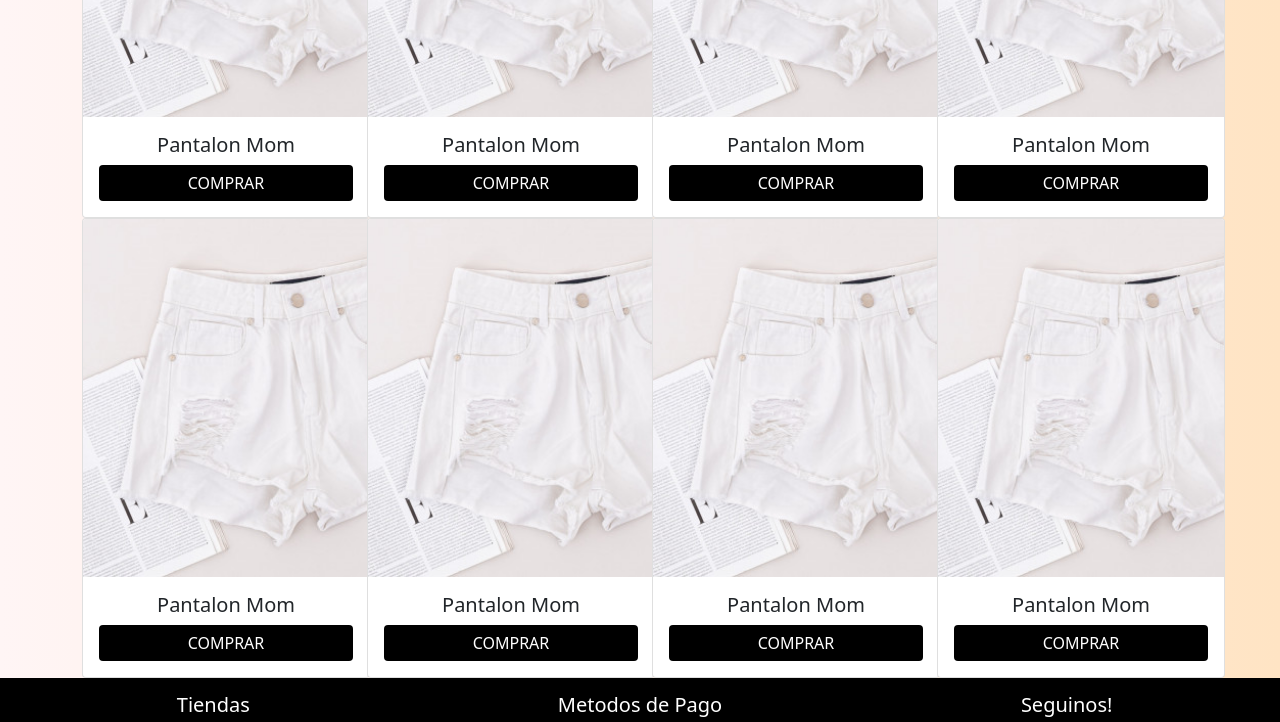
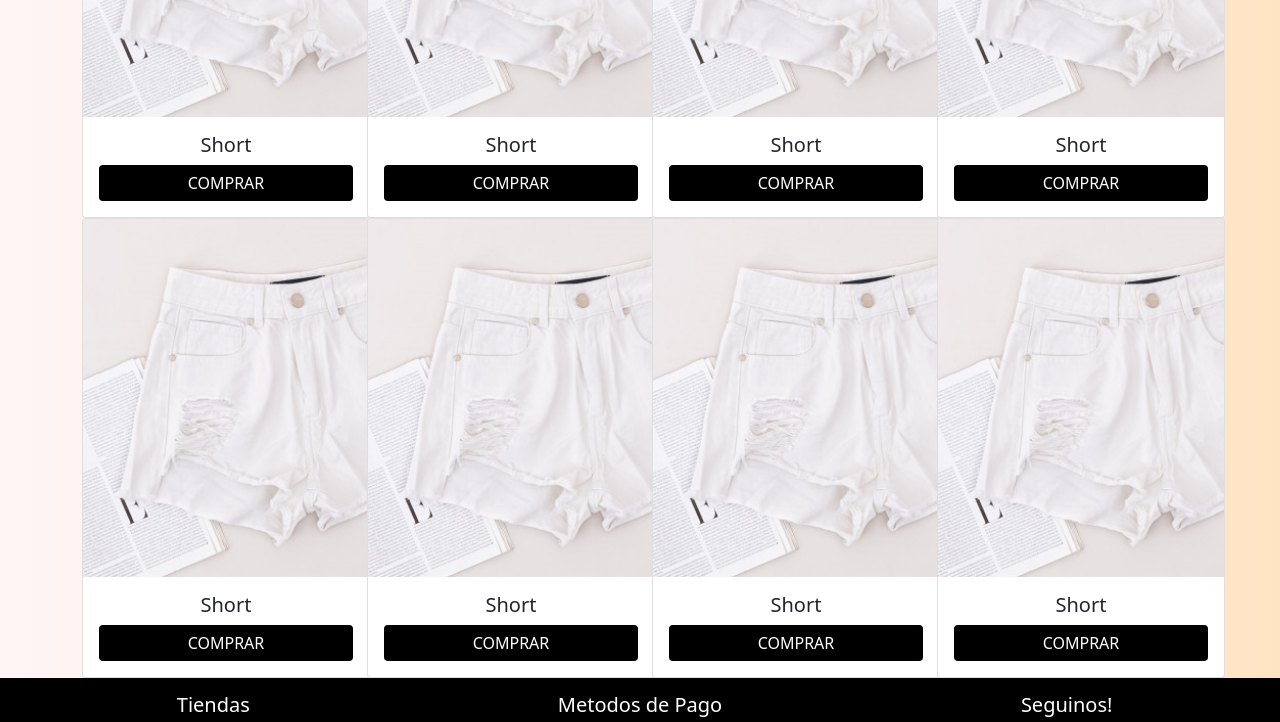
Before and after one commit to JorgelinaColqui/J-C---TRopa, a plain HTML site: page pages/productos/shorts.html in a window 1280 px wide. Shown: the part 580-1302 px from the top of the page. Drawn offline with nearby package versions, Linux system fonts and the light colour scheme.

Commit message:
Correccion de errores

```diff
--- a/pages/productos/shorts.html
+++ b/pages/productos/shorts.html
@@ -64,7 +64,7 @@
                     <div class="card" style="width: 18rem;">
                         <img src="../../img/short 1.jpg" class="card-img-top" alt="short1">
                         <div class="card-body">
-                        <h5 class="card-title text-center">Pantalon Mom</h5>
+                        <h5 class="card-title text-center">Short</h5>
                         <a href="#" class="btn d-flex justify-content-center negro">COMPRAR</a>
                         </div>
                     </div>
@@ -73,7 +73,7 @@
                     <div class="card" style="width: 18rem;">
                         <img src="../../img/short 1.jpg" class="card-img-top" alt="short1">
                         <div class="card-body">
-                        <h5 class="card-title text-center">Pantalon Mom</h5>
+                        <h5 class="card-title text-center">Short</h5>
                         <a href="#" class="btn d-flex justify-content-center negro">COMPRAR</a>
                         </div>
                     </div>
@@ -82,7 +82,7 @@
                     <div class="card" style="width: 18rem;">
                         <img src="../../img/short 1.jpg" class="card-img-top" alt="short1">
                         <div class="card-body">
-                        <h5 class="card-title text-center">Pantalon Mom</h5>
+                        <h5 class="card-title text-center">Short</h5>
                         <a href="#" class="btn d-flex justify-content-center negro">COMPRAR</a>
                         </div>
                     </div>
@@ -91,7 +91,7 @@
                     <div class="card" style="width: 18rem;">
                         <img src="../../img/short 1.jpg" class="card-img-top" alt="short1">
                         <div class="card-body">
-                        <h5 class="card-title text-center">Pantalon Mom</h5>
+                        <h5 class="card-title text-center">Short</h5>
                         <a href="#" class="btn d-flex justify-content-center negro">COMPRAR</a>
                         </div>
                     </div>
@@ -100,7 +100,7 @@
                     <div class="card" style="width: 18rem;">
                         <img src="../../img/short 1.jpg" class="card-img-top" alt="short1">
                         <div class="card-body">
-                        <h5 class="card-title text-center">Pantalon Mom</h5>
+                        <h5 class="card-title text-center">Short</h5>
                         <a href="#" class="btn d-flex justify-content-center negro">COMPRAR</a>
                         </div>
                     </div>
@@ -109,7 +109,7 @@
                     <div class="card" style="width: 18rem;">
                         <img src="../../img/short 1.jpg" class="card-img-top" alt="short1">
                         <div class="card-body">
-                        <h5 class="card-title text-center">Pantalon Mom</h5>
+                        <h5 class="card-title text-center">Short</h5>
                         <a href="#" class="btn d-flex justify-content-center negro">COMPRAR</a>
                         </div>
                     </div>
@@ -118,7 +118,7 @@
                     <div class="card" style="width: 18rem;">
                         <img src="../../img/short 1.jpg" class="card-img-top" alt="short1">
                         <div class="card-body">
-                        <h5 class="card-title text-center">Pantalon Mom</h5>
+                        <h5 class="card-title text-center">Short</h5>
                         <a href="#" class="btn d-flex justify-content-center negro">COMPRAR</a>
                         </div>
                     </div>
@@ -127,7 +127,7 @@
                     <div class="card" style="width: 18rem;">
                         <img src="../../img/short 1.jpg" class="card-img-top" alt="short1">
                         <div class="card-body">
-                        <h5 class="card-title text-center">Pantalon Mom</h5>
+                        <h5 class="card-title text-center">Short</h5>
                         <a href="#" class="btn d-flex justify-content-center negro">COMPRAR</a>
                         </div>
                     </div>
```
Also changed, not shown: index.html (+1 -1 lines), pages/contacto.html (+2 -2 lines), pages/preguntasFrecuentes.html (+1 -1 lines), pages/productos/monosYvestidos.html (+1 -1 lines), pages/productos/pantalones.html (+1 -1 lines), pages/productos/remeras.html (+1 -1 lines).
